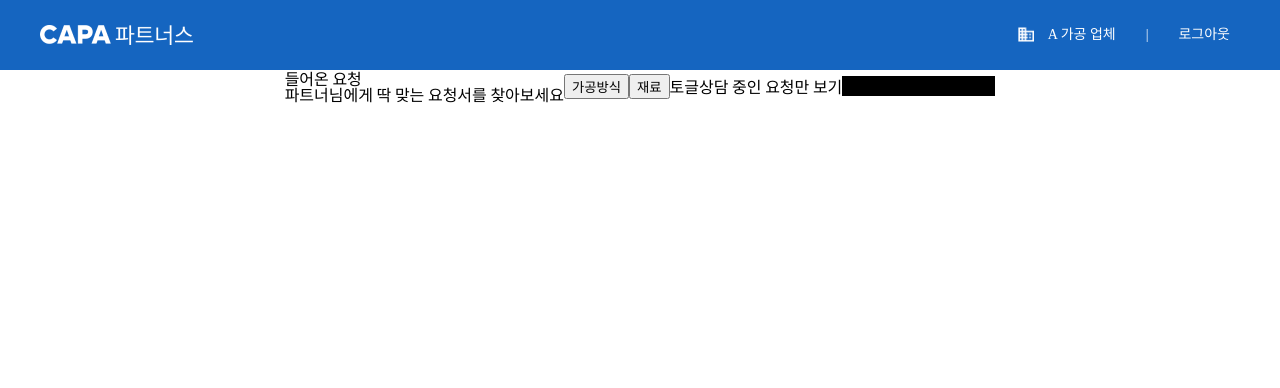
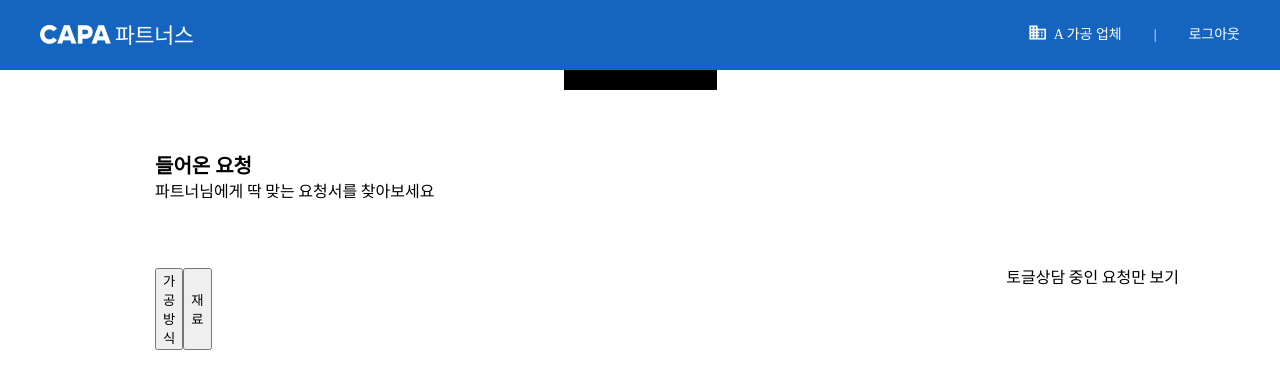
Before and after one commit to ryeon18/AteamTask, a React (Create React App) app: page / in a window 1280 px wide. Shown: the top 388 px of the page. Built offline with nearby package versions, Linux system fonts and the light colour scheme.

Commit message:
Modify: nav layout

```diff
--- a/src/Routes.tsx
+++ b/src/Routes.tsx
@@ -1,10 +1,5 @@
 import React from "react";
-import {
-  BrowserRouter as Router,
-  Routes,
-  Route,
-  useLocation,
-} from "react-router-dom";
+import { BrowserRouter as Router, Routes, Route } from "react-router-dom";
 import Main from "./pages/Main";
 import Nav from "./components/Nav";
 
--- a/src/components/Nav.tsx
+++ b/src/components/Nav.tsx
@@ -6,11 +6,12 @@ const Nav: React.FC = () => {
   return (
     <header className="navBox">
       <div className="logoBox">
-        <img alt="logo" src={logo} />
-        <ul>
+        <img className="logo" alt="logo" src={logo} />
+        <ul className="userBox">
           <li>
-            <img alt="vector" src={vector} />A 가공 업체
+            <img className="vectorImage" alt="vector" src={vector} />
           </li>
+          <li>A 가공 업체</li>
           <li>로그아웃</li>
         </ul>
       </div>
--- a/src/pages/Main/index.tsx
+++ b/src/pages/Main/index.tsx
@@ -4,16 +4,20 @@ import Card from "./Card";
 const Main: React.FC = () => {
   return (
     <main className="mainpage">
-      <div>
-        <div>들어온 요청</div>
-        <div>파트너님에게 딱 맞는 요청서를 찾아보세요</div>
-      </div>
-      <div>
-        <button>가공방식</button>
-        <button>재료</button>
-      </div>
-      <div>토글</div>
-      <div>상담 중인 요청만 보기</div>
+      <section className="mainHeader">
+        <h1>들어온 요청</h1>
+        <p>파트너님에게 딱 맞는 요청서를 찾아보세요</p>
+      </section>
+      <section className="filterBox">
+        <div className="buttonBox">
+          <button className="methodButton">가공방식</button>
+          <button className="materialButton">재료</button>
+        </div>
+        <div className="toggleBox">
+          <div>토글</div>
+          <div>상담 중인 요청만 보기</div>
+        </div>
+      </section>
       <Card />
     </main>
   );
--- a/src/styles/components/nav.scss
+++ b/src/styles/components/nav.scss
@@ -8,9 +8,8 @@
   .logoBox {
     display: flex;
     justify-content: flex-end;
-    padding-right: 50px;
 
-    img {
+    .logo {
       position: absolute;
       height: 20px;
       width: 153px;
@@ -18,25 +17,36 @@
       left: 40px;
     }
 
-    ul {
+    .userBox {
       display: flex;
       position: absolute;
       top: 25px;
       font-size: 14px;
       line-height: 20px;
       color: #ffffff;
+      margin-right: 40px;
+      // width: 247.67px;
 
       li {
-        img {
-          height: 15px;
+        font-family: Noto Sans KR Medium;
+        font-weight: 400;
+        font-size: 14px;
+
+        .vectorImage {
+          position: absolute;
           width: 16.67px;
-          left: -30px;
-          top: 2px;
         }
       }
 
-      :first-child::after {
-        padding: 0 30px;
+      :first-child {
+        height: 15px;
+        width: 16.67px;
+        left: 0px;
+        margin-right: 8px;
+      }
+
+      :nth-child(2)::after {
+        padding: 0 32px;
         content: "|";
       }
     }
--- a/src/styles/pages/_mainpage.scss
+++ b/src/styles/pages/_mainpage.scss
@@ -3,6 +3,69 @@
   display: flex;
   justify-content: center;
   align-items: center;
+  width: 100%;
+
+  .mainHeader {
+    position: absolute;
+    width: 284px;
+    left: 155px;
+    top: 80px;
+
+    h1 {
+      font-family: Noto Sans KR Bold;
+      font-size: 20px;
+      line-height: 32px;
+      font-weight: 600;
+    }
+
+    p {
+      left: 155px;
+      top: 128px;
+    }
+  }
+
+  .filterBox {
+    display: flex;
+    justify-content: space-between;
+    position: absolute;
+    width: 80%;
+    left: 155px;
+    top: 198px;
+
+    .buttonBox {
+      display: flex;
+      width: 45px;
+      left: 12px;
+      top: 9px;
+      border-radius: nullpx;
+
+      .filterButton {
+        width: 98px;
+        height: 32px;
+        border: 1px solid #939fa5;
+        border-radius: 4px;
+        font-family: Roboto;
+        font-size: 12px;
+        font-style: normal;
+        font-weight: 500;
+        line-height: 14px;
+        letter-spacing: 0px;
+        text-align: left;
+      }
+    }
+  }
+
+  .toggleBox {
+    display: flex;
+
+    .toggleSwitch {
+      position: absolute;
+      height: 14px;
+      width: 34px;
+      left: 3px;
+      top: 3px;
+    }
+  }
 
   .cardContainer {
     background-color: black;
```
